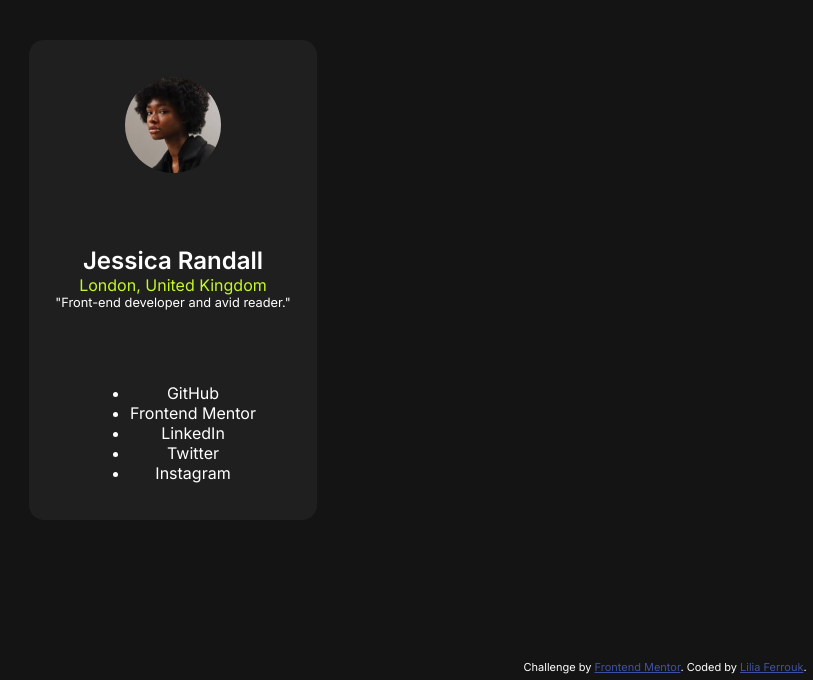
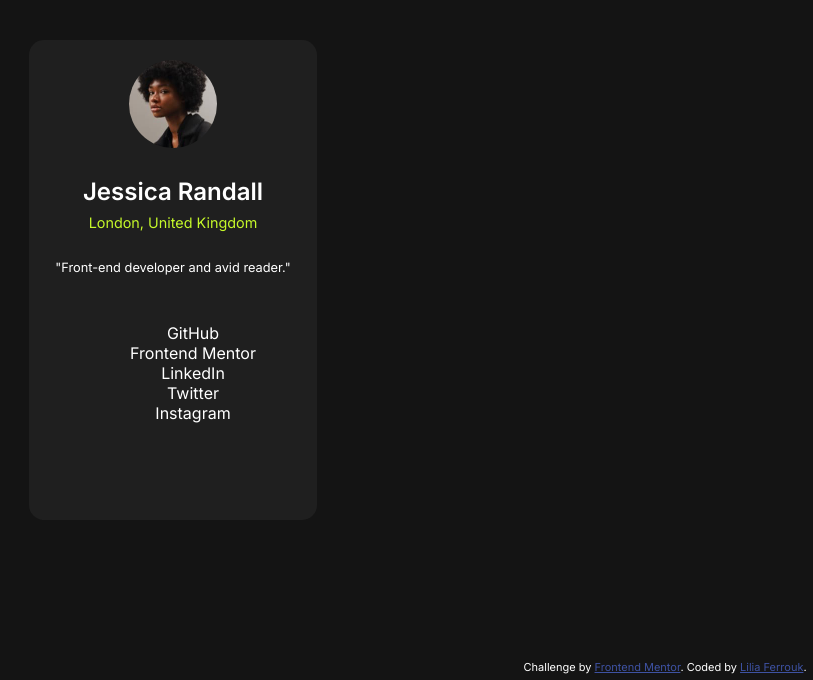
Before and after one commit to liliaferrouk/social-links-profile-main, a plain HTML site: page index.html in a window 1280 px wide. Shown: the part 120-800 px from the top of the page, without its empty margins (467-1280 px from the left). Drawn offline with Linux system fonts and the light colour scheme.

Commit message:
box-sizing: border-box

```diff
--- a/style.css
+++ b/style.css
@@ -1,8 +1,10 @@
 @import url('https://fonts.googleapis.com/css2?family=Inter:wght@100..900&display=swap');
 *{
     margin: 0;
+    box-sizing: border-box;
 }
 body{
+    padding: 20px;
     font-family: "Inter", sans-serif;
     min-height: 100svh;
     background-color: hsl(0, 0%, 8%);
@@ -15,33 +17,40 @@ body{
 }
 main{
     width: 18rem;
-    /* TODO: comprendre la diff entre min-width max-width... */
-    /* min-width: 10rem; */
-    /* max-width: 20rem; */
     height: 30rem;
     background-color: hsl(0, 0%, 12%);
     border-radius: 15px;
+    padding: 20px;
     display: flex;
     flex-direction: column;
-    justify-content: space-around;
     align-items: center;
+}
+.info{
+    margin-top: 1.8rem;
+    margin-bottom: 3rem;
 }
 h1{
     font-size: 1.5rem;
     font-weight: 600;
+    margin-bottom: 0.5rem;
 }
 h2{
     color: hsl(75, 94%, 57%);
-    font-size: 1rem;
+    font-size: 0.9rem;
     font-weight: 400;
+    margin-bottom: 1.8rem;
 }
 p{
     font-size: 0.8rem;
 }
 
 img{
-    width: 6rem;
+    width: 5.5rem;
     border-radius: 50%;
+}
+
+li{
+    list-style: none;
 }
 
 footer {
```
Also changed, not shown: index.html (+0 -1 lines).
